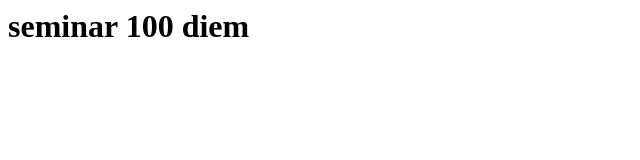
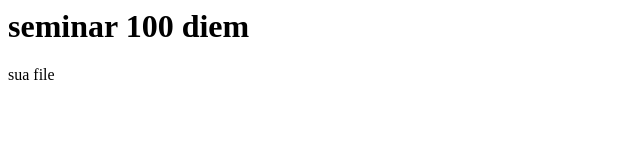
Before and after one commit to gh-xt/demo-seminar-github, a plain HTML site: page index.html in a window 1280 px wide. Shown: the full height of the page, 0-640 px from the left. Drawn offline with Linux system fonts and the light colour scheme.

Commit message:
Update index.html

```diff
--- a/index.html
+++ b/index.html
@@ -1 +1,2 @@
 <h1> seminar 100 diem </h1>
+<p> sua file </p>
```
